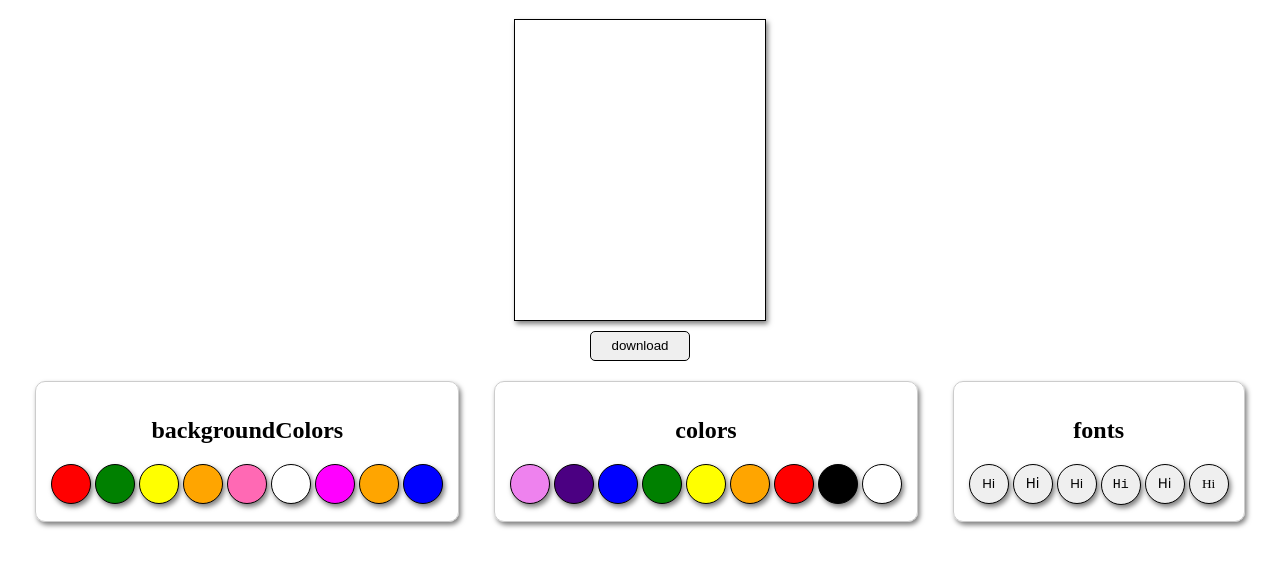
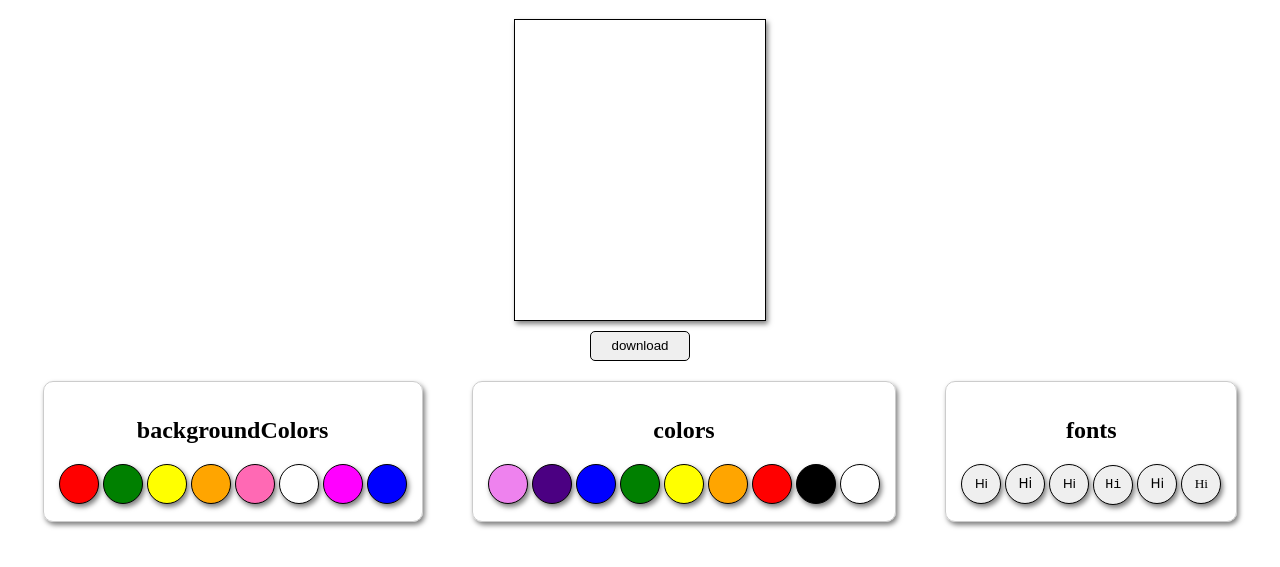
Before and after one commit to puneetgupta7839/PaintPro, a plain HTML site: page index.html in a window 1280 px wide. Shown: the part 79-646 px from the top of the page. Drawn offline with Linux system fonts and the light colour scheme.

Commit message:
Fix HTML formatting and remove duplicates

```diff
--- a/index.html
+++ b/index.html
@@ -24,7 +24,6 @@
                <button onclick="changeBackgroundColor('hotpink')" class="btn" style="background-color: hotpink;"></button>
                <button onclick="changeBackgroundColor('white')" class="btn" style="background-color: white;"></button>
                <button onclick="changeBackgroundColor('magenta')" class="btn" style="background-color: magenta;"></button>
-               <button onclick="changeBackgroundColor('orange')" class="btn" style="background-color:orange;"></button>
                <button onclick="changeBackgroundColor('blue')" class="btn" style="background-color: blue;"></button>
             </div>
             <div class="rowbox">
```
